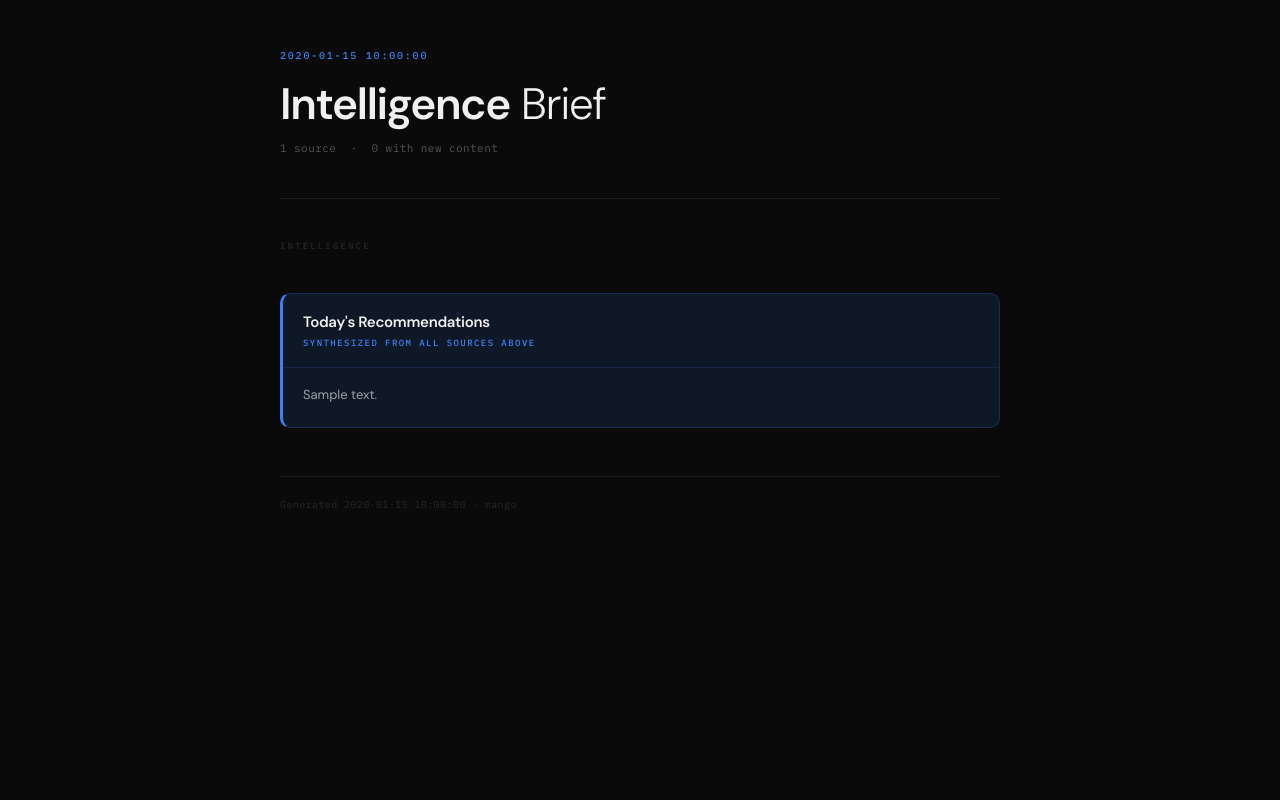
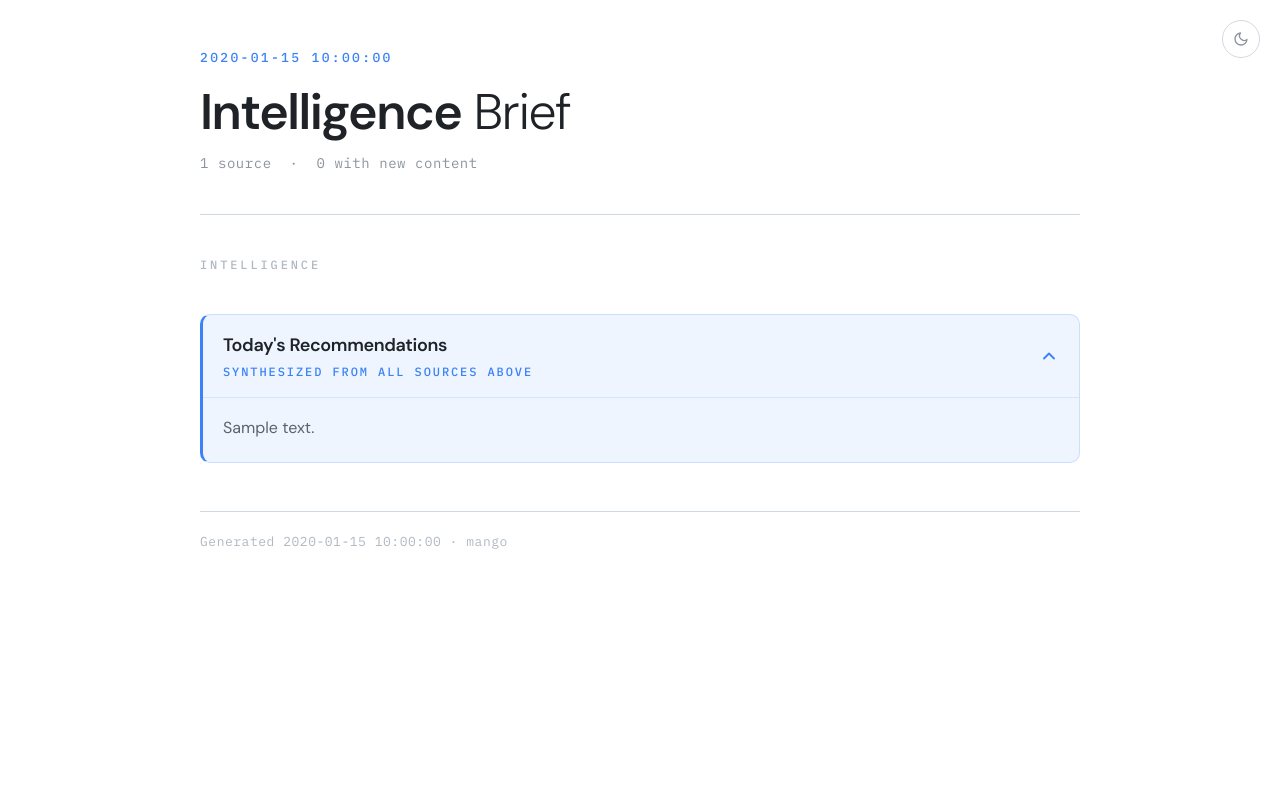
Before and after one commit to jj-valentine/mango, a Python web app: template src/mango/digest/templates/digest_web.html.j2 in a window 1280 px wide. Run offline with Jinja, Linux system fonts and the light colour scheme; the template is opened without the code that fills it: most values are stand-ins (such as "Sample title", 1, 10 or a date in 2020).

Commit message:
feat(template): restore dark editorial theme with light/dark toggle, collapsible recs, scaled UI
Reverts to 531c6fb dark editorial base then augments:
- Light/dark toggle (default light) with localStorage persistence
- Collapsible recommendations section with chevron
- All links open in new tabs
- UI scaled ~1.25x for browser readability
- Sub-titles (h3/h4) prominent instead of mono-label style
- Purple timestamp pills for YouTube links (distinct from blue accent)
- Namespaced card IDs to avoid collisions across entities
- Frame filter uses image_url instead of github_url

```diff
--- a/src/mango/digest/templates/digest_web.html.j2
+++ b/src/mango/digest/templates/digest_web.html.j2
@@ -11,6 +11,33 @@
     *, *::before, *::after { box-sizing: border-box; margin: 0; padding: 0; }
 
     :root {
+      /* Non-theme constants */
+      --sans:         'DM Sans', system-ui, sans-serif;
+      --mono:         'IBM Plex Mono', ui-monospace, monospace;
+      --radius:       6px;
+      --radius-lg:    10px;
+
+      /* Light theme (default) */
+      --bg:           #ffffff;
+      --bg-card:      #ffffff;
+      --bg-card-alt:  #f6f8fa;
+      --bg-hover:     #f3f4f6;
+      --border:       #d1d9e0;
+      --border-mid:   #b0b8c1;
+      --fg:           #1f2328;
+      --fg-sub:       #59636e;
+      --fg-dim:       #8b949e;
+      --fg-ghost:     #b0b8c1;
+      --accent:       #3b82f6;
+      --accent-dim:   rgba(59,130,246,0.08);
+      --accent-glow:  rgba(59,130,246,0.15);
+      --lime:         #65a30d;
+      --timestamp:    #8250df;
+      --timestamp-bg: rgba(130,80,223,0.08);
+      --code-fg:      #2563eb;
+    }
+
+    [data-theme="dark"] {
       --bg:           #0a0a0a;
       --bg-card:      #111111;
       --bg-card-alt:  #141414;
@@ -25,17 +52,16 @@
       --accent-dim:   rgba(59,130,246,0.12);
       --accent-glow:  rgba(59,130,246,0.25);
       --lime:         #84cc16;
-      --sans:         'DM Sans', system-ui, sans-serif;
-      --mono:         'IBM Plex Mono', ui-monospace, monospace;
-      --radius:       6px;
-      --radius-lg:    10px;
+      --timestamp:    #bc8cff;
+      --timestamp-bg: rgba(188,140,255,0.1);
+      --code-fg:      #93c5fd;
     }
 
     html { background: var(--bg); color: var(--fg); }
 
     body {
       font-family: var(--sans);
-      font-size: 14px;
+      font-size: 17px;
       line-height: 1.6;
       -webkit-font-smoothing: antialiased;
       background: var(--bg);
@@ -43,13 +69,42 @@
       padding: 48px 16px 80px;
     }
 
-    /* ── Layout ─────────────────────────────────────────────── */
+    /* -- Layout --------------------------------------------------------- */
     .page {
-      max-width: 720px;
+      max-width: 880px;
       margin: 0 auto;
     }
 
-    /* ── Header ─────────────────────────────────────────────── */
+    /* -- Theme toggle --------------------------------------------------- */
+    .theme-toggle {
+      position: fixed;
+      top: 20px;
+      right: 20px;
+      width: 38px;
+      height: 38px;
+      border-radius: 50%;
+      border: 1px solid var(--border);
+      background: var(--bg-card);
+      color: var(--fg-dim);
+      cursor: pointer;
+      display: flex;
+      align-items: center;
+      justify-content: center;
+      transition: border-color 0.15s, color 0.15s;
+      z-index: 100;
+    }
+
+    .theme-toggle:hover {
+      border-color: var(--border-mid);
+      color: var(--fg-sub);
+    }
+
+    [data-theme="light"] .icon-sun { display: none; }
+    [data-theme="light"] .icon-moon { display: block; }
+    [data-theme="dark"] .icon-sun { display: block; }
+    [data-theme="dark"] .icon-moon { display: none; }
+
+    /* -- Header --------------------------------------------------------- */
     .header {
       padding-bottom: 40px;
       border-bottom: 1px solid var(--border);
@@ -58,7 +113,7 @@
 
     .header-eyebrow {
       font-family: var(--mono);
-      font-size: 10px;
+      font-size: 13px;
       font-weight: 500;
       letter-spacing: 0.18em;
       text-transform: uppercase;
@@ -68,7 +123,7 @@
 
     .header-title {
       font-family: var(--sans);
-      font-size: clamp(32px, 5vw, 44px);
+      font-size: clamp(36px, 5.5vw, 50px);
       font-weight: 300;
       letter-spacing: -0.03em;
       color: var(--fg);
@@ -82,15 +137,15 @@
 
     .header-meta {
       font-family: var(--mono);
-      font-size: 11px;
+      font-size: 14px;
       color: var(--fg-dim);
       letter-spacing: 0.04em;
     }
 
-    /* ── Section labels ─────────────────────────────────────── */
+    /* -- Section labels ------------------------------------------------- */
     .section-label {
       font-family: var(--mono);
-      font-size: 9px;
+      font-size: 12px;
       font-weight: 500;
       letter-spacing: 0.24em;
       text-transform: uppercase;
@@ -489,13 +558,20 @@
       margin-top: 40px;
     }
 
-    .recs-header {
+    .recs-trigger {
+      display: flex;
+      align-items: center;
+      justify-content: space-between;
       padding: 16px 20px;
-      border-bottom: 1px solid rgba(59,130,246,0.15);
+      cursor: pointer;
+      user-select: none;
+      -webkit-user-select: none;
     }
 
+    .recs-trigger-text { flex: 1; }
+
     .recs-title {
-      font-size: 15px;
+      font-size: 18px;
       font-weight: 600;
       letter-spacing: -0.02em;
       color: var(--fg);
@@ -504,7 +580,7 @@
 
     .recs-subtitle {
       font-family: var(--mono);
-      font-size: 9px;
+      font-size: 12px;
       font-weight: 500;
       letter-spacing: 0.16em;
       text-transform: uppercase;
@@ -512,13 +588,34 @@
     }
 
     .recs-body {
-      padding: 16px 20px 20px;
+      display: grid;
+      grid-template-rows: 0fr;
+      transition: grid-template-rows 0.28s cubic-bezier(0.4, 0, 0.2, 1);
+    }
+
+    .recs-card.is-open .recs-body {
+      grid-template-rows: 1fr;
+    }
+
+    .recs-body-inner {
+      overflow: hidden;
+    }
+
+    .recs-body-content {
+      padding: 0 20px 20px;
+      border-top: 1px solid rgba(59,130,246,0.15);
+    }
+
+    .recs-card.is-open .chevron {
+      transform: rotate(180deg);
+      color: var(--accent);
     }
 
     .recs-content {
-      font-size: 13px;
+      font-size: 16px;
       color: var(--fg-sub);
       line-height: 1.75;
+      padding-top: 16px;
     }
 
     .recs-content p { margin: 0 0 8px; }
@@ -587,12 +684,12 @@
 
     .footer-meta {
       font-family: var(--mono);
-      font-size: 10px;
+      font-size: 13px;
       color: var(--fg-ghost);
       letter-spacing: 0.04em;
     }
 
-    /* ── Expand-all control ─────────────────────────────────── */
+    /* -- Expand-all control --------------------------------------------- */
     .expand-controls {
       display: flex;
       align-items: center;
@@ -621,6 +718,17 @@
   </style>
 </head>
 <body>
+
+<!-- Theme toggle -->
+<button class="theme-toggle" onclick="toggleTheme()" aria-label="Toggle theme">
+  <svg class="icon-sun" width="16" height="16" viewBox="0 0 24 24" fill="none" stroke="currentColor" stroke-width="2" stroke-linecap="round" stroke-linejoin="round">
+    <circle cx="12" cy="12" r="5"/><line x1="12" y1="1" x2="12" y2="3"/><line x1="12" y1="21" x2="12" y2="23"/><line x1="4.22" y1="4.22" x2="5.64" y2="5.64"/><line x1="18.36" y1="18.36" x2="19.78" y2="19.78"/><line x1="1" y1="12" x2="3" y2="12"/><line x1="21" y1="12" x2="23" y2="12"/><line x1="4.22" y1="19.78" x2="5.64" y2="18.36"/><line x1="18.36" y1="5.64" x2="19.78" y2="4.22"/>
+  </svg>
+  <svg class="icon-moon" width="16" height="16" viewBox="0 0 24 24" fill="none" stroke="currentColor" stroke-width="2" stroke-linecap="round" stroke-linejoin="round">
+    <path d="M21 12.79A9 9 0 1 1 11.21 3 7 7 0 0 0 21 12.79z"/>
+  </svg>
+</button>
+
 <div class="page">
 
   <!-- Header -->
@@ -629,7 +737,7 @@
     <h1 class="header-title"><strong>Intelligence</strong> Brief</h1>
     <p class="header-meta">
       {{ summaries | length }} source{{ 's' if summaries | length != 1 else '' }}
-      &nbsp;·&nbsp;
+      &nbsp;&middot;&nbsp;
       {{ summaries | selectattr('has_new_content') | list | length }} with new content
     </p>
   </header>
@@ -713,19 +821,19 @@
             {% endif %}
 
             {% if video.frame_descriptions %}
-            {% set visible_frames = video.frame_descriptions | selectattr('github_url') | list %}
+            {% set visible_frames = video.frame_descriptions | selectattr('image_url') | list %}
             {% if visible_frames %}
             <div class="frames-section">
               <div class="frames-label">Key frames</div>
               <div class="frames-grid">
-                {% for frame in visible_frames[:3] %}
+                {% for frame in visible_frames[:5] %}
                 <div class="frame-item">
-                  <a href="{{ frame.youtube_url }}">
-                    <img class="frame-img" src="{{ frame.github_url }}" alt="Frame at {{ frame.timestamp_sec }}s" loading="lazy">
+                  <a href="{{ frame.youtube_url }}" target="_blank" rel="noopener">
+                    <img class="frame-img" src="{{ frame.image_url }}" alt="Frame at {{ frame.timestamp_sec }}s" loading="lazy">
                   </a>
-                  <a href="{{ frame.youtube_url }}" class="frame-ts">
-                    ↗ {{ frame.timestamp_sec // 60 }}:{{ '%02d' | format(frame.timestamp_sec % 60) }}
-                    {%- if frame.chapter_title %} · {{ frame.chapter_title }}{% endif %}
+                  <a href="{{ frame.youtube_url }}" target="_blank" rel="noopener" class="frame-ts">
+                    &#8599; {{ frame.timestamp_sec // 60 }}:{{ '%02d' | format(frame.timestamp_sec % 60) }}
+                    {%- if frame.chapter_title %} &middot; {{ frame.chapter_title }}{% endif %}
                   </a>
                   {% if frame.description %}
                   <span class="frame-desc">{{ frame.description }}</span>
@@ -768,13 +876,22 @@
 
   <!-- Recommendations -->
   {% if recommendations and recommendations.raw_text %}
-  <div class="recs-card">
-    <div class="recs-header">
-      <div class="recs-title">Today's Recommendations</div>
-      <div class="recs-subtitle">Synthesized from all sources above</div>
+  <div class="recs-card is-open" id="recs-section">
+    <div class="recs-trigger" onclick="toggleRecs()">
+      <div class="recs-trigger-text">
+        <div class="recs-title">Today's Recommendations</div>
+        <div class="recs-subtitle">Synthesized from all sources above</div>
+      </div>
+      <svg class="chevron" width="16" height="16" viewBox="0 0 16 16" fill="none">
+        <path d="M4 6l4 4 4-4" stroke="currentColor" stroke-width="1.5" stroke-linecap="round" stroke-linejoin="round"/>
+      </svg>
     </div>
     <div class="recs-body">
-      <div class="recs-content">{{ recommendations.raw_text | safe }}</div>
+      <div class="recs-body-inner">
+        <div class="recs-body-content">
+          <div class="recs-content">{{ recommendations.raw_text | safe }}</div>
+        </div>
+      </div>
     </div>
   </div>
   {% endif %}
@@ -783,38 +900,59 @@
   {% if no_new_content %}
   <div class="no-new-section">
     <div class="no-new-label">No new content</div>
-    <div class="no-new-items">{{ no_new_content | join(' · ') }}</div>
+    <div class="no-new-items">{{ no_new_content | join(' &middot; ') }}</div>
   </div>
   {% endif %}
 
   <!-- Footer -->
   <footer class="footer">
-    <div class="footer-meta">Generated {{ run_at }} · mango</div>
+    <div class="footer-meta">Generated {{ run_at }} &middot; mango</div>
   </footer>
 
 </div>
 
 <script>
+  // Theme toggle with localStorage persistence
+  (function() {
+    var saved = localStorage.getItem('theme');
+    if (saved) document.documentElement.setAttribute('data-theme', saved);
+  })();
+
+  function toggleTheme() {
+    var html = document.documentElement;
+    var next = html.getAttribute('data-theme') === 'dark' ? 'light' : 'dark';
+    html.setAttribute('data-theme', next);
+    localStorage.setItem('theme', next);
+  }
+
   function toggleCard(id) {
-    const card = document.getElementById(id);
-    if (!card) return;
-    card.classList.toggle('is-open');
+    var card = document.getElementById(id);
+    if (card) card.classList.toggle('is-open');
   }
 
   function toggleAll(btn) {
-    const block = btn.closest('.entity-block');
-    const cards = block.querySelectorAll('.video-card');
-    const anyOpen = Array.from(cards).some(c => c.classList.contains('is-open'));
-    cards.forEach(c => {
+    var block = btn.closest('.entity-block');
+    var cards = block.querySelectorAll('.video-card');
+    var anyOpen = Array.from(cards).some(function(c) { return c.classList.contains('is-open'); });
+    cards.forEach(function(c) {
       if (anyOpen) c.classList.remove('is-open');
       else c.classList.add('is-open');
     });
     btn.textContent = anyOpen ? 'expand all' : 'collapse all';
   }
 
-  // Auto-open first card if there's only one
-  document.addEventListener('DOMContentLoaded', () => {
-    const cards = document.querySelectorAll('.video-card');
+  function toggleRecs() {
+    var recs = document.getElementById('recs-section');
+    if (recs) recs.classList.toggle('is-open');
+  }
+
+  // Open all analysis/recs links in new tabs; auto-open single cards
+  document.addEventListener('DOMContentLoaded', function() {
+    document.querySelectorAll('.analysis a, .recs-content a').forEach(function(a) {
+      a.setAttribute('target', '_blank');
+      a.setAttribute('rel', 'noopener');
+    });
+    var cards = document.querySelectorAll('.video-card');
     if (cards.length === 1) cards[0].classList.add('is-open');
   });
 </script>
```
Also changed, not shown: other parts of src/mango/digest/templates/digest_web.html.j2 (+72 -58 lines).
